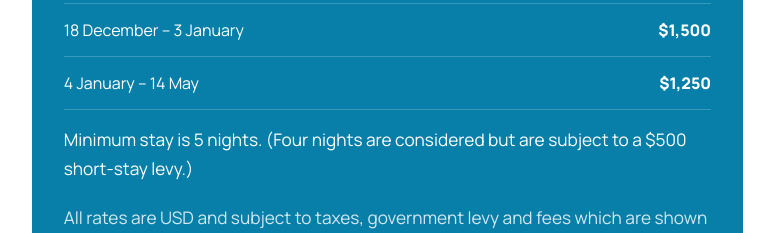
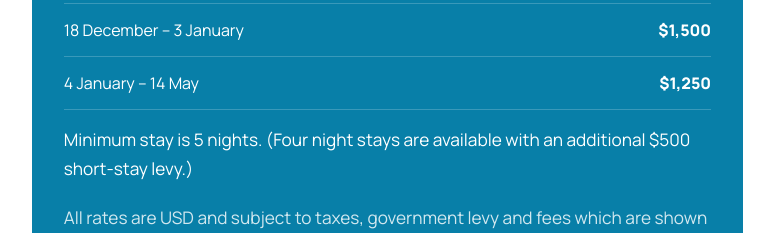
Before and after one commit to paulfairbrother1000/coco-palms-website, a Next.js app: page /get-quotation in a window 1280 px wide. Shown: the part 880-1113 px from the top of the page, without its empty margins (45-819 px from the left). Built offline with nearby package versions, Linux system fonts and the light colour scheme; no server answers.

Commit message:
Clarify four-night stay levy

```diff
--- a/src/features/quotes/published-rates-card.tsx
+++ b/src/features/quotes/published-rates-card.tsx
@@ -10,7 +10,7 @@ export function PublishedRatesCard() {
       <dt>{band.displayPeriod}</dt>
       <dd>{money.format(band.nightlyRate)}</dd>
     </div>)}</dl>
-    <p>Minimum stay is 5 nights. (Four nights are considered but are subject to a $500 short-stay levy.)</p>
+    <p>Minimum stay is 5 nights. (Four night stays are available with an additional $500 short-stay levy.)</p>
     <p className="form-note">All rates are USD and subject to taxes, government levy and fees which are shown in your quotation.</p>
   </aside>;
 }
```
